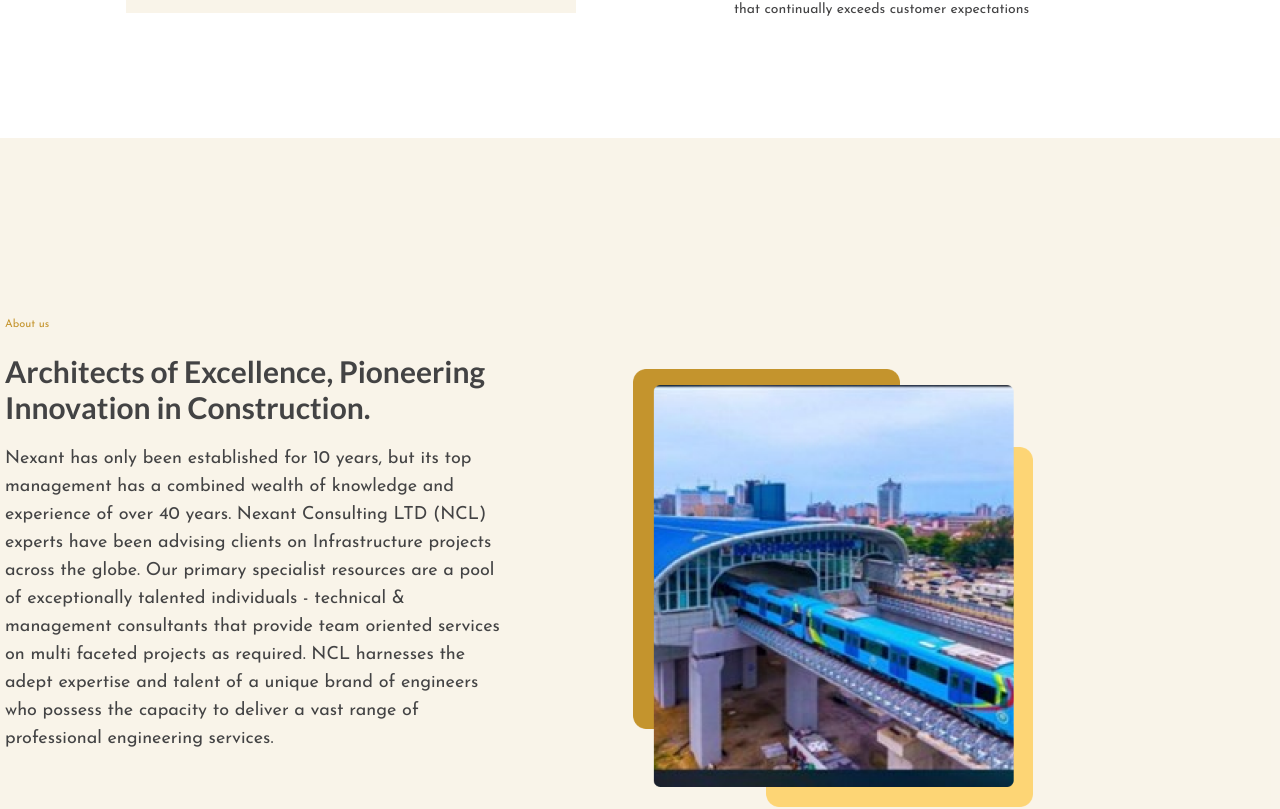
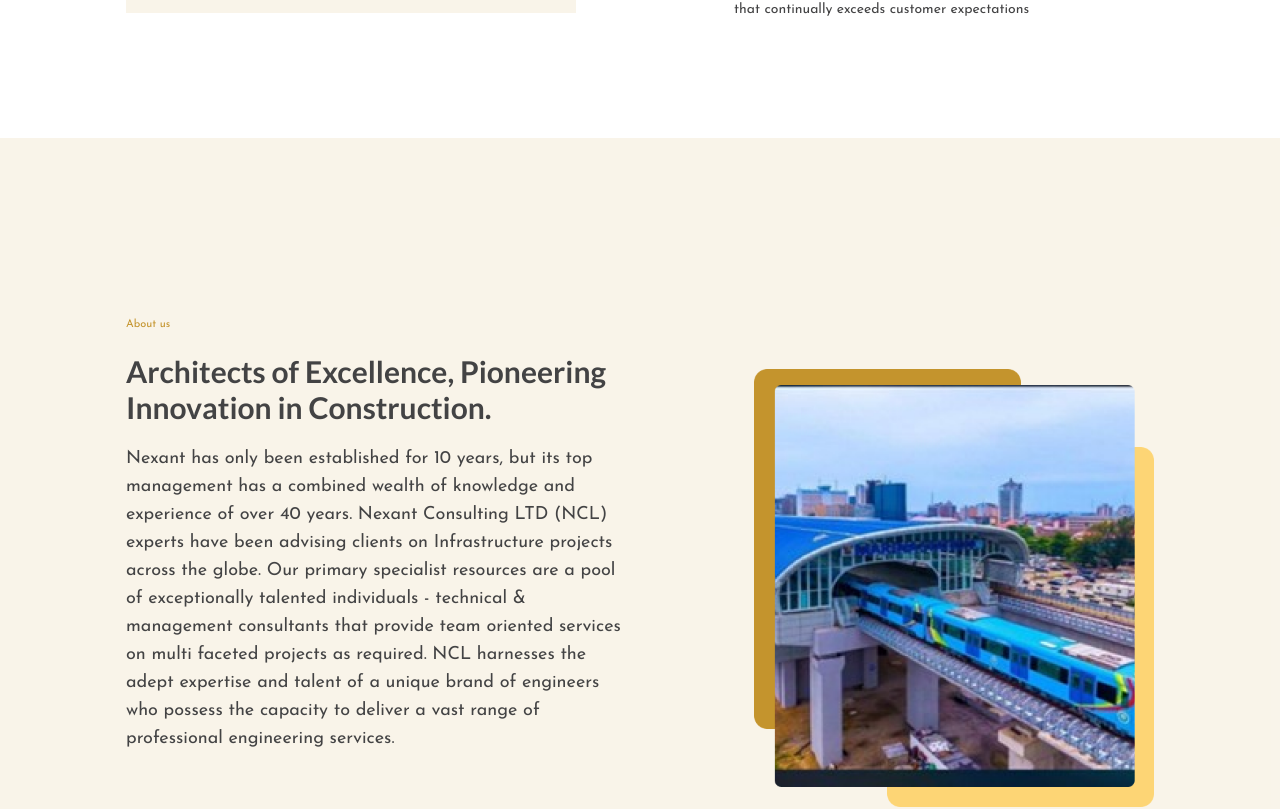
Before and after one commit to ola-torinmo/nexant, a React (Vite) app: page / in a window 1280 px wide. Shown: the part 1298-2107 px from the top of the page. Built offline with nearby package versions, Linux system fonts and the light colour scheme.

Commit message:
final tweaks and commit

```diff
--- a/src/component/Us.jsx
+++ b/src/component/Us.jsx
@@ -5,7 +5,7 @@
  const Us = () => {
   return (
     <div className='w-full h-full bg-[#C4942D1A]'>
-        <div  className='2xl:max-w-[1536px] md:max-w-[1028px]  mx-[05px] w-full h-[900px] flex md:flex-row flex-col md:justify-between  items-center  md:pt-[0px] pt-[50px]'>
+        <div  className='2xl:max-w-[1536px] md:max-w-[1028px] md:m-auto mx-[05px] w-full h-[900px] flex md:flex-row flex-col md:justify-between  items-center  md:pt-[0px] pt-[50px]'>
           <div className='md:w-[500px] w-[350px] md:pl-[0px] pl-[0px] '>
               <p className='text-[#C4942D] 2xl:text-xl text-[11px] pb-[20px]  w-[300px]  '>About us</p>
               <h1 className='2xl:text-5xl md:text-3xl text-sm pb-[20px] 2xl:w-[800px]   md:w-[600px] w-[300px] md:text-left text-center '> Architects of Excellence, Pioneering Innovation in Construction.</h1>
--- a/src/component/Us2.jsx
+++ b/src/component/Us2.jsx
@@ -4,7 +4,7 @@
  const Us2 = (props) => {
   return (
     <div className='w-full h-full bg-[#C4942D1A]'>
-        <div  className='md:max-w-[1028px] 2xl:max-w-[1536px]  mx-[5px] w-full h-[900px] 2xl:h-[1300px] flex md:flex-row flex-col md:justify-between  items-center 2xl:pt-[00px]  md:pt-[100px] pt-[100px] '>
+        <div  className='md:max-w-[1028px] 2xl:max-w-[1536px] md:m-auto  mx-[5px] w-full h-[900px] 2xl:h-[1300px] flex md:flex-row flex-col md:justify-between  items-center 2xl:pt-[00px]  md:pt-[100px] pt-[100px] '>
           <div className='md:w-[500px] w-[350px] md:pl-[0px] pl-[0px] '>
               {/* <p className='text-[#C4942D] text-[11px] pb-[20px] '>{props.desc}</p> */}
               <h1 className=' 2xl:text-5xl  md:text-3xl text-sm pb-[20px] 2xl:w-[800px]  md:w-[600px] w-[300px] text-left  text-[#C4942D] '>{props.title}</h1>
--- a/src/component/Us3.jsx
+++ b/src/component/Us3.jsx
@@ -4,7 +4,7 @@
  const Us3 = (props) => {
   return (
     <div className='w-full h-full bg-[#C4942D1A]'>
-        <div  className='2xl:max-w-[1536px] md:max-w-[1028px] mx-[05px] w-full h-[900px] flex md:flex-row flex-col md:justify-between  items-center  md:pt-[-100px] pt-[0px]'>
+        <div  className='2xl:max-w-[1536px] md:max-w-[1028px] md:m-auto mx-[05px] w-full h-[900px] flex md:flex-row flex-col md:justify-between  items-center  md:pt-[-100px] pt-[0px]'>
           <div><img src={props.img} className='2xl:w-[600px] md:w-[400px] w-[300px] pt-[50px]' /></div>
           <div className='md:w-[500px] w-[350px] md:order-last order-first md:pl-[0px] pl-[0px] '>
               {/* <p className='text-[#C4942D] text-[11px] pb-[20px] '>{props.desc}</p> */}
```
